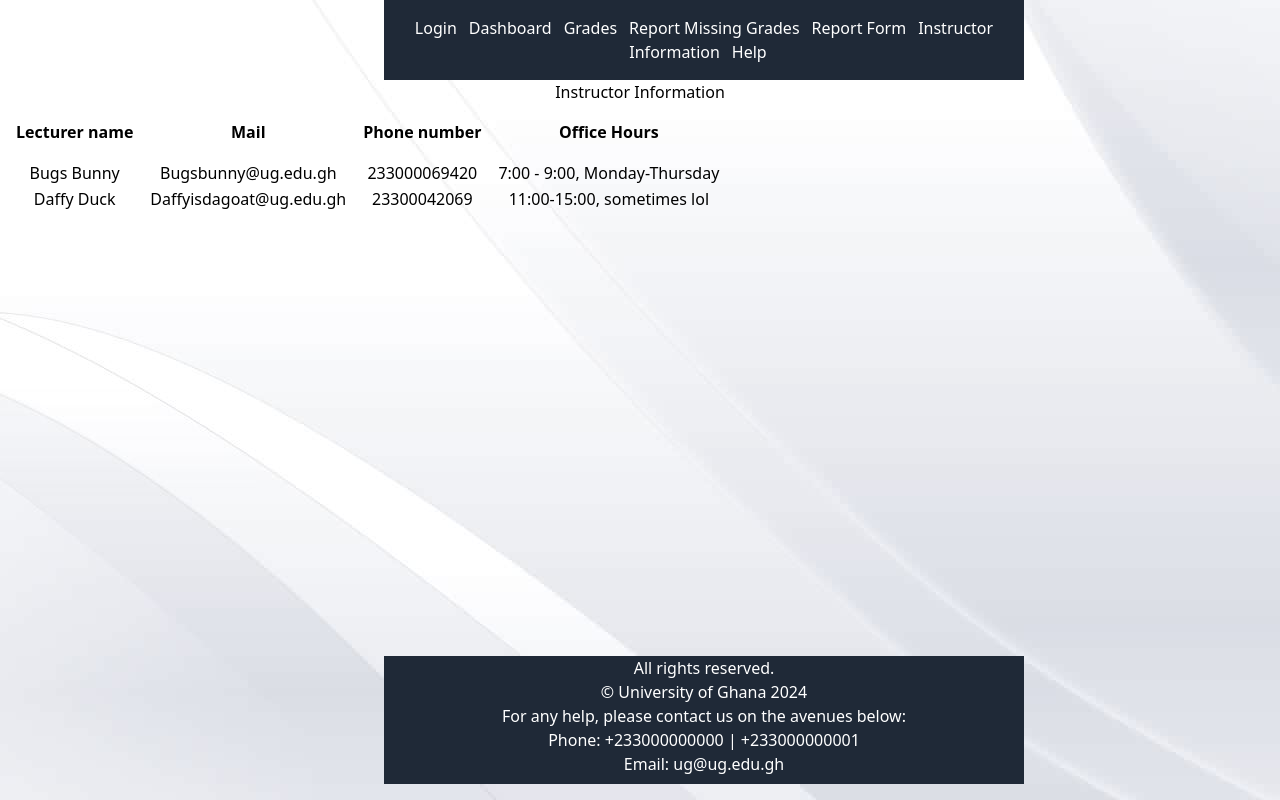
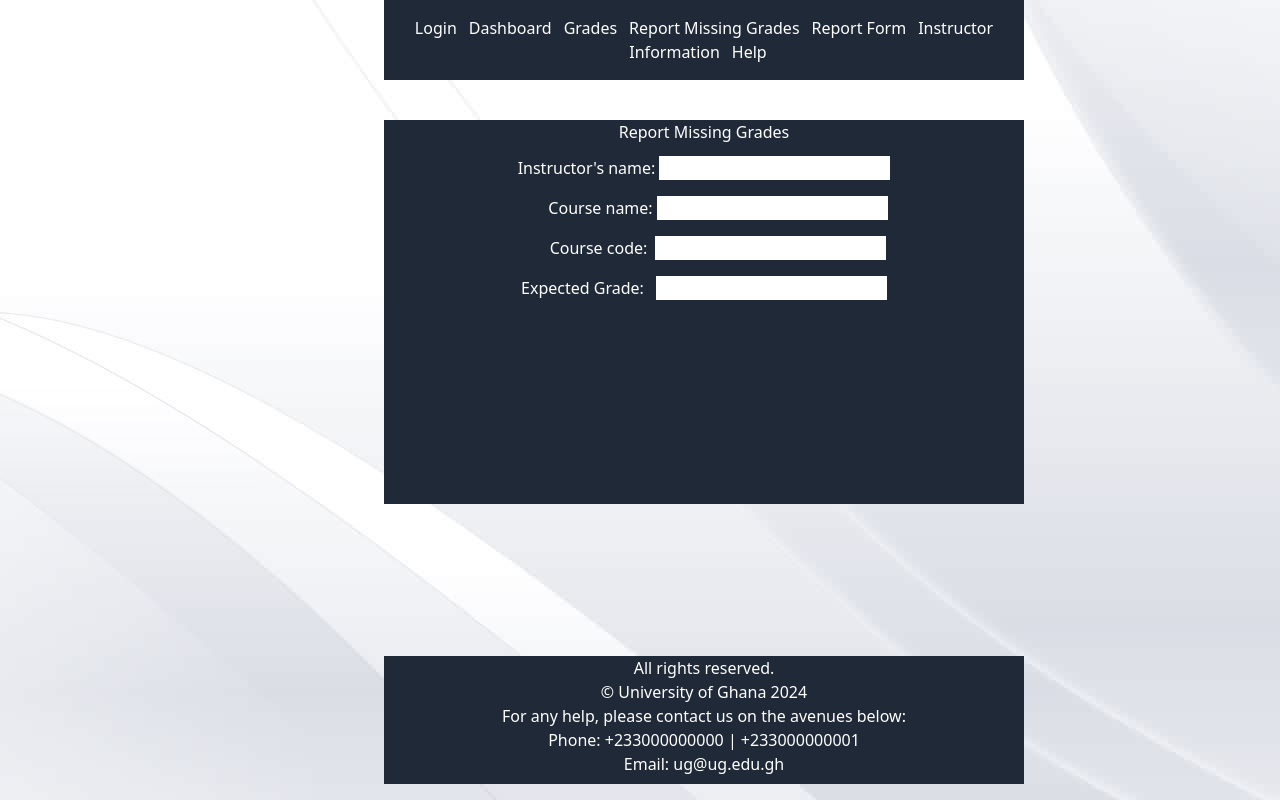
Before and after one commit to davidberko36/davidberko36, a React (Create React App) app: page / in a window 1280 px wide. Built offline with nearby package versions, Linux system fonts and the light colour scheme.

Commit message:
07/01/24

```diff
--- a/src/App.js
+++ b/src/App.js
@@ -1,5 +1,6 @@
 import './App.css';
 import Dashboard from './dashboard';
+import Form from './form';
 import Instructors from './instructors';
 import Landing from './landing';
 import Login from './login';
@@ -7,7 +8,7 @@ import Login from './login';
 function App() {
   return (
     <div className="App min-h-screen  justify-center">
-      <Instructors/>
+      <Form/>
     </div>
   );
 }
--- /dev/null
+++ b/src/form.js
@@ -0,0 +1,36 @@
+import Footer from "./footer"
+import Navbar from "./navbar";
+
+const Form = () => {
+    return(
+        <div>
+            <Navbar/>
+            <div className="bg-gray-800 text-white ml-96 w-1/2 mt-10 h-96">
+                <h2 className="mb-3">Report Missing Grades</h2>
+                <label className="">
+                    Instructor's name:
+                    <input type="text" className="text-black ml-1 mb-4"/>
+                </label>
+                <br/>
+                <label className="ml-7">
+                    Course name:
+                    <input type="text" className="text-black ml-1 mb-4"/>
+                </label>
+                <br/>
+                <label className="ml-7">
+                    Course code:
+                    <input type="text" className="text-black ml-2 mb-4"/>
+                </label>
+                <br/>
+                <label className="">
+                    Expected Grade:
+                    <input type="text" className="text-black ml-3"/>
+                </label>
+                <br/>
+            </div>
+            <Footer/>
+        </div>
+    )
+}
+
+export default Form;
--- /dev/null
+++ b/src/grades.js
@@ -0,0 +1,17 @@
+import Footer from "./footer";
+import Navbar from "./navbar";
+
+const Grades = () => {
+    return (
+        <div>
+            <Navbar/>
+            <h1>Your Grades</h1>
+            <div>
+
+            </div>
+            <Footer/>
+        </div>
+     );
+}
+
+export default Grades;
--- /dev/null
+++ b/src/help.js
@@ -0,0 +1,14 @@
+const Help = () => {
+    return (
+        <div>
+            <Navbar/>
+            <h1>Frequently Asked Questions</h1>
+            <div>
+
+            </div>
+            <Footer/>
+        </div>
+     );
+}
+
+export default Help;
```
